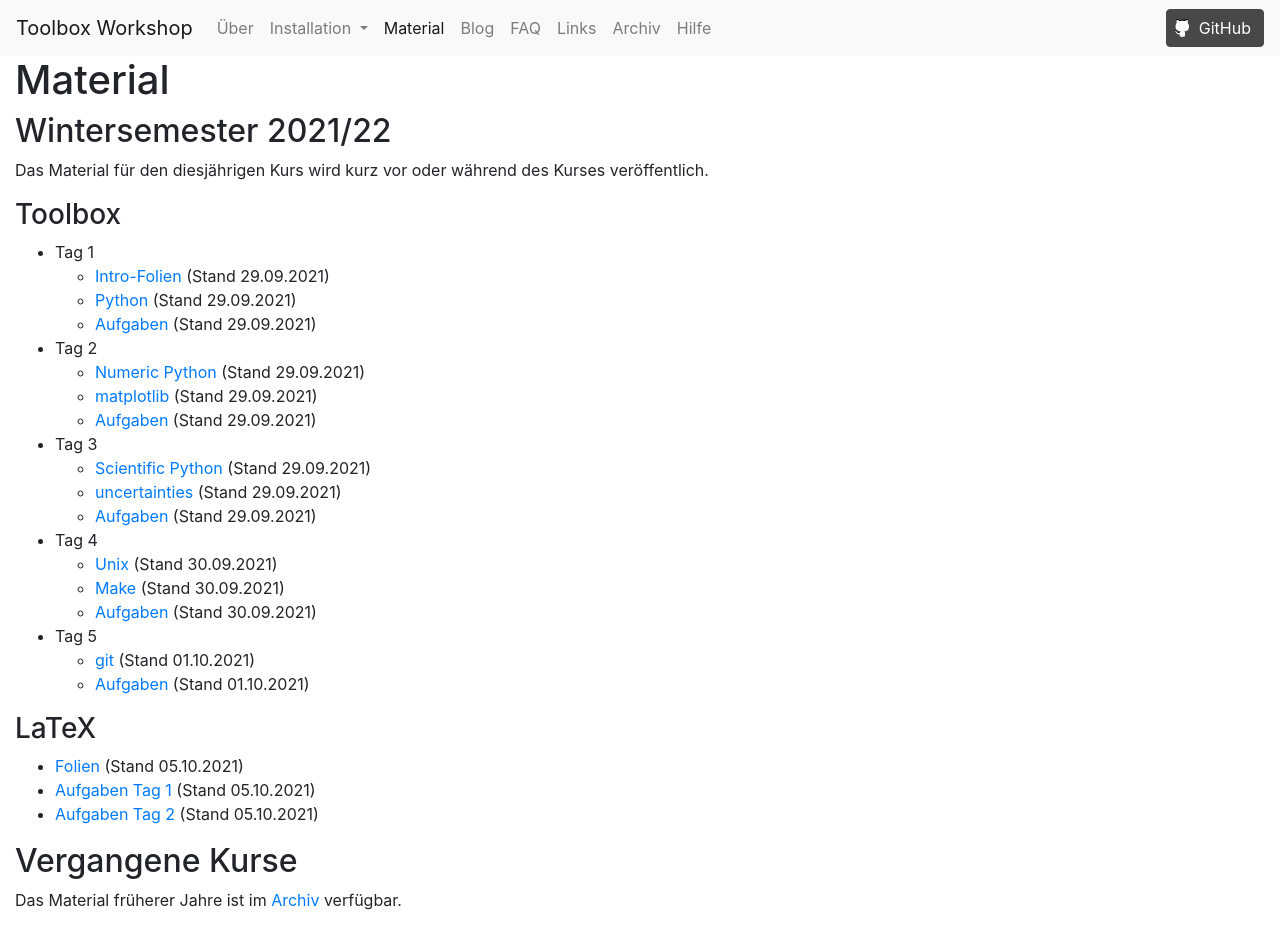
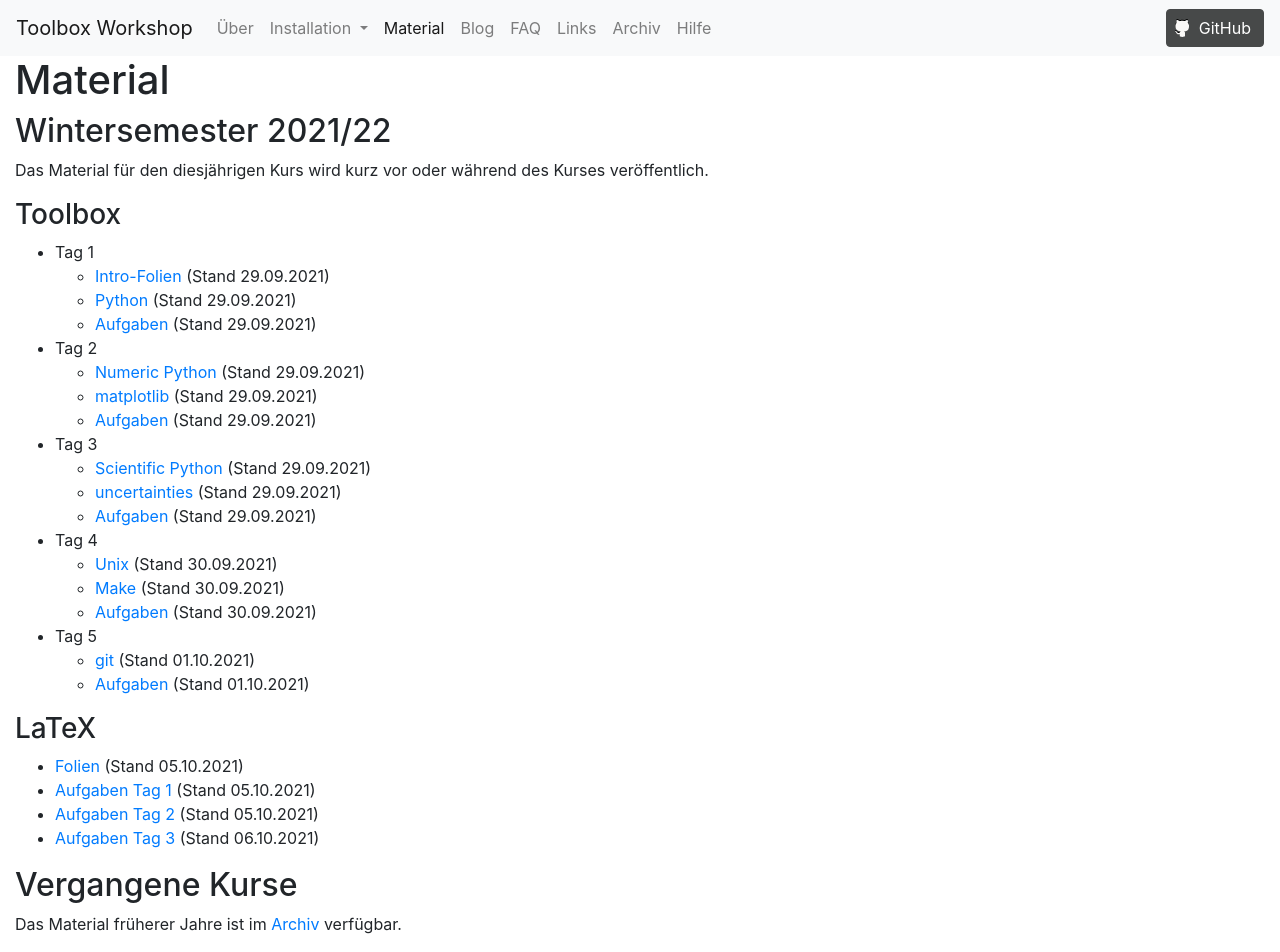
Before and after one commit to pep-dortmund/homepage-toolbox, a Jekyll site: the page built from notes.md, in a window 1280 px wide. Built offline with Jekyll 4.4.1, drawn with Linux system fonts in a browser that asks for light colours; before the commit the page ends 928 px from its top, so only the background shows below that.

Commit message:
added materials

```diff
--- a/notes.md
+++ b/notes.md
@@ -39,9 +39,9 @@ Kurses veröffentlich.
 - [Folien](files/archive/2021/latex.pdf) (Stand 05.10.2021)
 - [Aufgaben Tag 1](files/archive/2021/exercises-latex-1.zip) (Stand 05.10.2021)
 - [Aufgaben Tag 2](files/archive/2021/exercises-latex-2.zip) (Stand 05.10.2021)
+- [Aufgaben Tag 3](files/archive/2021/exercises-latex-3.zip) (Stand 06.10.2021)
 
 <!--
-- [Aufgaben Tag 3](files/archive/2020/exercises-latex-3.zip) (Stand 21.10.2021)
 - [Aufgaben Tag 5](files/archive/2020/exercises-latex-5.zip) (Stand 23.10.2021)
 - [LaTeX Vorlage für Protokolle](files/archive/2020/latex-template.zip) (Stand 23.10.2021)
 -->
```
Also changed, not shown: 1 other file.
